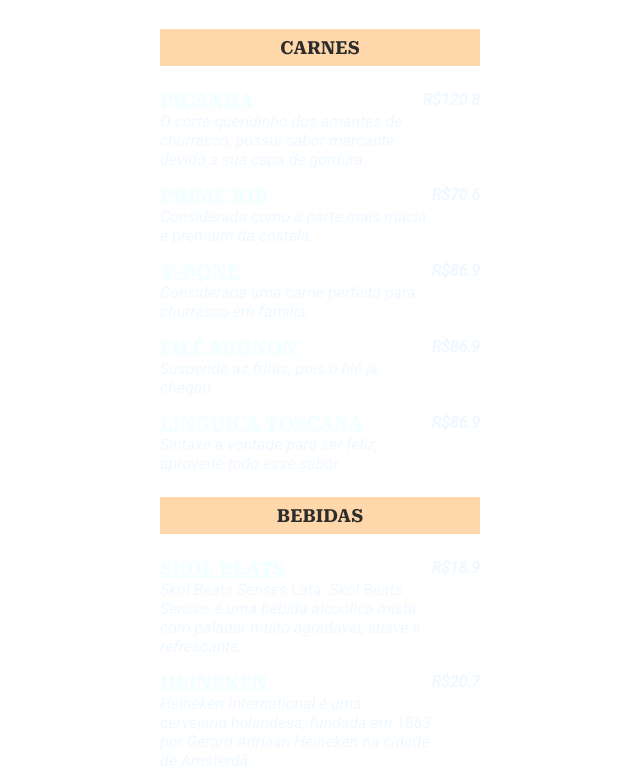
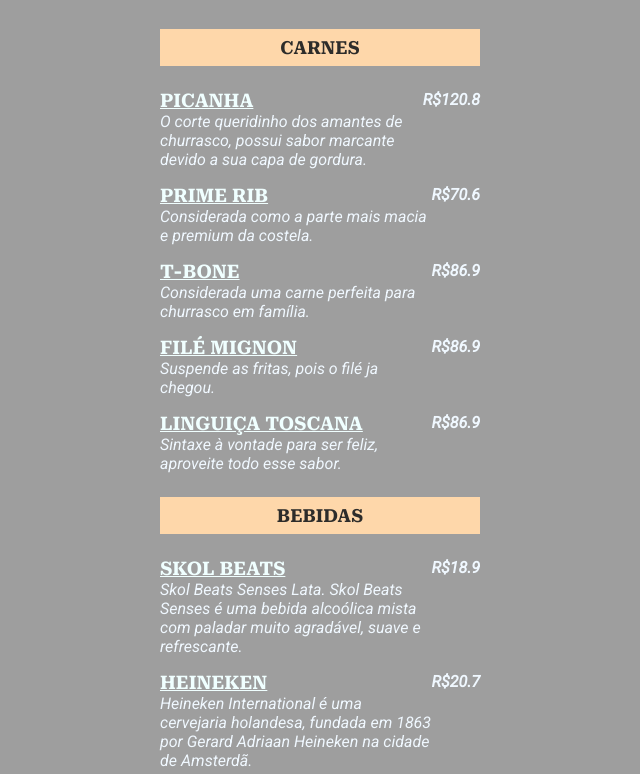
Before and after one commit to sistematize/Indicador, a plain HTML site: page index.html in a window 1280 px wide. Shown: the part 448-1222 px from the top of the page, without its empty margins (320-960 px from the left). Drawn offline with Linux system fonts and the light colour scheme; the site is published under a folder, as on GitHub Pages, so addresses that start at the root find nothing.

Commit message:
Update index.html

```diff
--- a/index.html
+++ b/index.html
@@ -22,7 +22,7 @@
   <style>
 
       body{
-        background-image: url('/./fundo.png')
+        background-image: url('./fundo.png')
       }
 
   </style>
```
